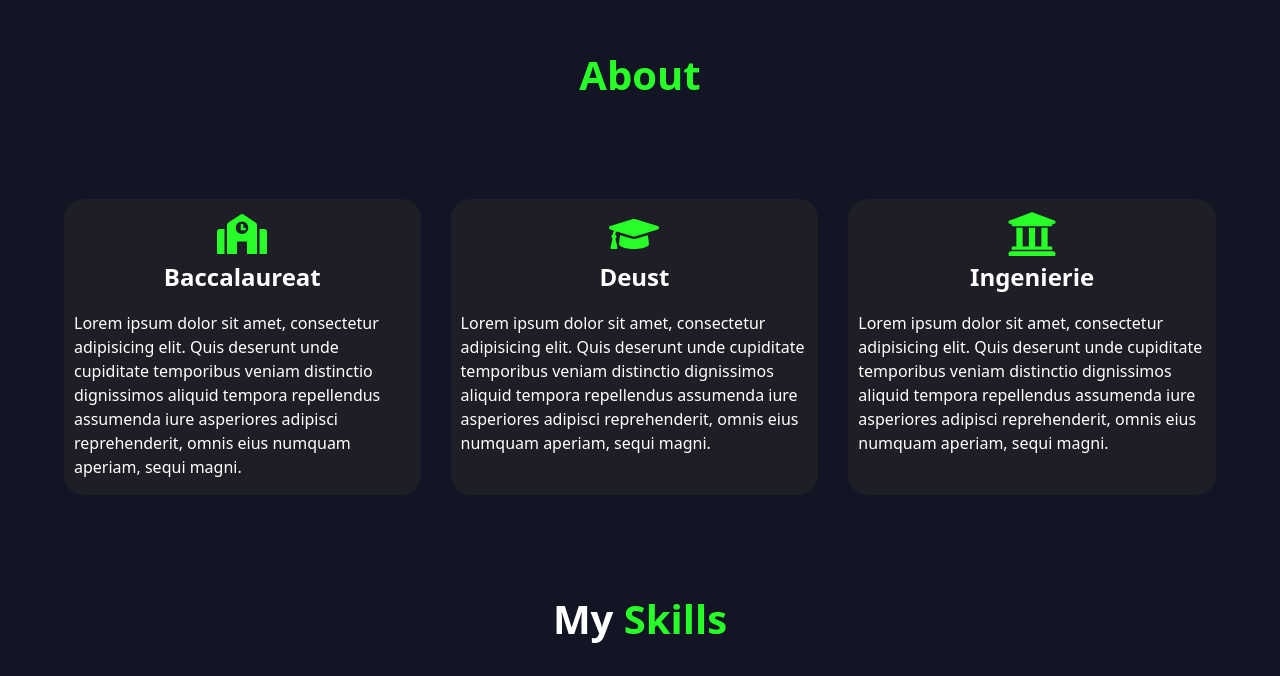
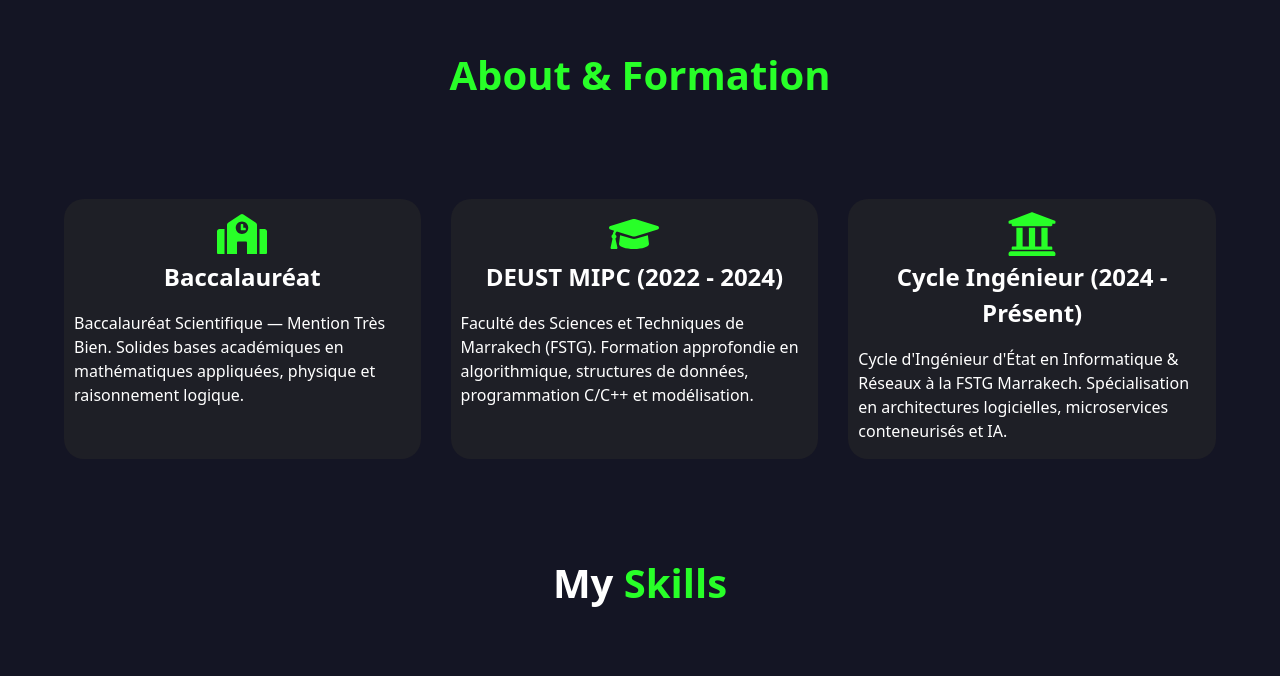
Before and after one commit to Achehrour05/portfulio, a React (Create React App) app in the folder portfulio/: page / in a window 1280 px wide. Shown: the part 643-1319 px from the top of the page. Built offline with nearby package versions, Linux system fonts and the light colour scheme.

Commit message:
feat(education): replace placeholder text with academic curriculum and FSTG milestones

```diff
--- a/portfulio/src/myfiles/Midle.jsx
+++ b/portfulio/src/myfiles/Midle.jsx
@@ -4,30 +4,29 @@ import { motion } from 'framer-motion';
 import './Midle.css';
 
 function Midle() {
-    // Variants pour l'animation
     const cubeVariants = {
-        hidden: { opacity: 0 }, // État initial : caché
-        visible: { opacity: 1 }, // État final : visible
+        hidden: { opacity: 0, y: 30 },
+        visible: { opacity: 1, y: 0 },
     };
 
     return (
         <div className='containertotal' id="about">
-            <h2 className='h21'>About</h2>
+            <h2 className='h21'>About & Formation</h2>
             <div className='containerside'>
                 <motion.div
                     className="left"
                     initial="hidden"
                     whileInView="visible"
                     variants={cubeVariants}
-                    viewport={{ once: false, amount: 0.5 }} // Déclenche l'animation quand 50% de l'élément est visible
-                    transition={{ duration: 0.8 }}
+                    viewport={{ once: false, amount: 0.3 }}
+                    transition={{ duration: 0.7 }}
                 >
                     <div className="cont">
                         <div className="iconcont">
                             <FaSchool className="school-icon" />
                         </div>
-                        <p className="maintitle">Baccalaureat</p>
-                        <p>Lorem ipsum dolor sit amet, consectetur adipisicing elit. Quis deserunt unde cupiditate temporibus veniam distinctio dignissimos aliquid tempora repellendus assumenda iure asperiores adipisci reprehenderit, omnis eius numquam aperiam, sequi magni.</p>
+                        <p className="maintitle">Baccalauréat</p>
+                        <p>Baccalauréat Scientifique — Mention Très Bien. Solides bases académiques en mathématiques appliquées, physique et raisonnement logique.</p>
                     </div>
                 </motion.div>
 
@@ -36,15 +35,15 @@ function Midle() {
                     initial="hidden"
                     whileInView="visible"
                     variants={cubeVariants}
-                    viewport={{ once: false, amount: 0.5 }}
-                    transition={{ duration: 0.8 }}
+                    viewport={{ once: false, amount: 0.3 }}
+                    transition={{ duration: 0.7, delay: 0.15 }}
                 >
                     <div className="cont">
                         <div className="iconcont">
                             <FaGraduationCap className="school-icon" />
                         </div>
-                        <p className="maintitle">Deust</p>
-                        <p>Lorem ipsum dolor sit amet, consectetur adipisicing elit. Quis deserunt unde cupiditate temporibus veniam distinctio dignissimos aliquid tempora repellendus assumenda iure asperiores adipisci reprehenderit, omnis eius numquam aperiam, sequi magni.</p>
+                        <p className="maintitle">DEUST MIPC (2022 - 2024)</p>
+                        <p>Faculté des Sciences et Techniques de Marrakech (FSTG). Formation approfondie en algorithmique, structures de données, programmation C/C++ et modélisation.</p>
                     </div>
                 </motion.div>
 
@@ -53,15 +52,15 @@ function Midle() {
                     initial="hidden"
                     whileInView="visible"
                     variants={cubeVariants}
-                    viewport={{ once: false, amount: 0.5 }}
-                    transition={{ duration: 0.8 }}
+                    viewport={{ once: false, amount: 0.3 }}
+                    transition={{ duration: 0.7, delay: 0.3 }}
                 >
                     <div className="cont">
                         <div className="iconcont">
                             <FaUniversity className="school-icon" />
                         </div>
-                        <p className="maintitle">Ingenierie</p>
-                        <p>Lorem ipsum dolor sit amet, consectetur adipisicing elit. Quis deserunt unde cupiditate temporibus veniam distinctio dignissimos aliquid tempora repellendus assumenda iure asperiores adipisci reprehenderit, omnis eius numquam aperiam, sequi magni.</p>
+                        <p className="maintitle">Cycle Ingénieur (2024 - Présent)</p>
+                        <p>Cycle d'Ingénieur d'État en Informatique & Réseaux à la FSTG Marrakech. Spécialisation en architectures logicielles, microservices conteneurisés et IA.</p>
                     </div>
                 </motion.div>
             </div>
```
